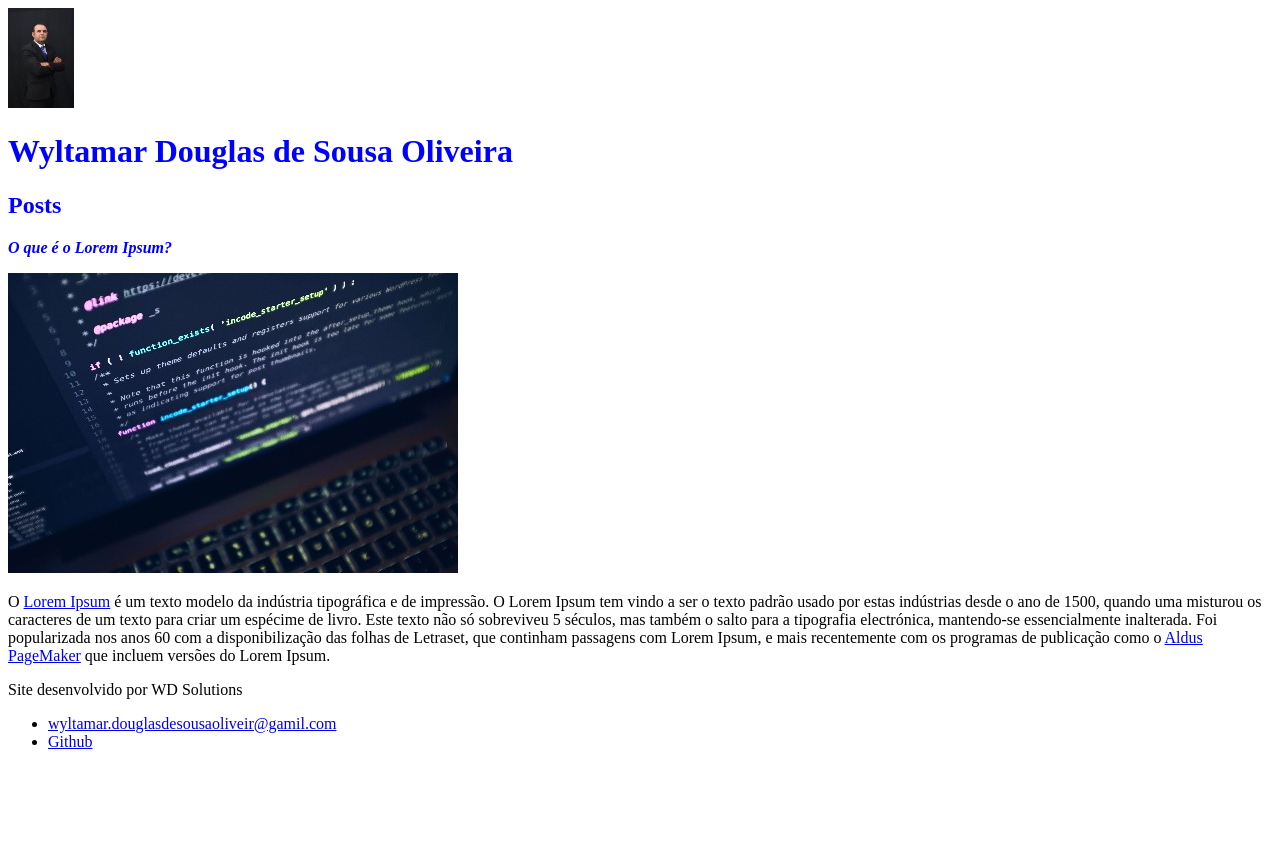
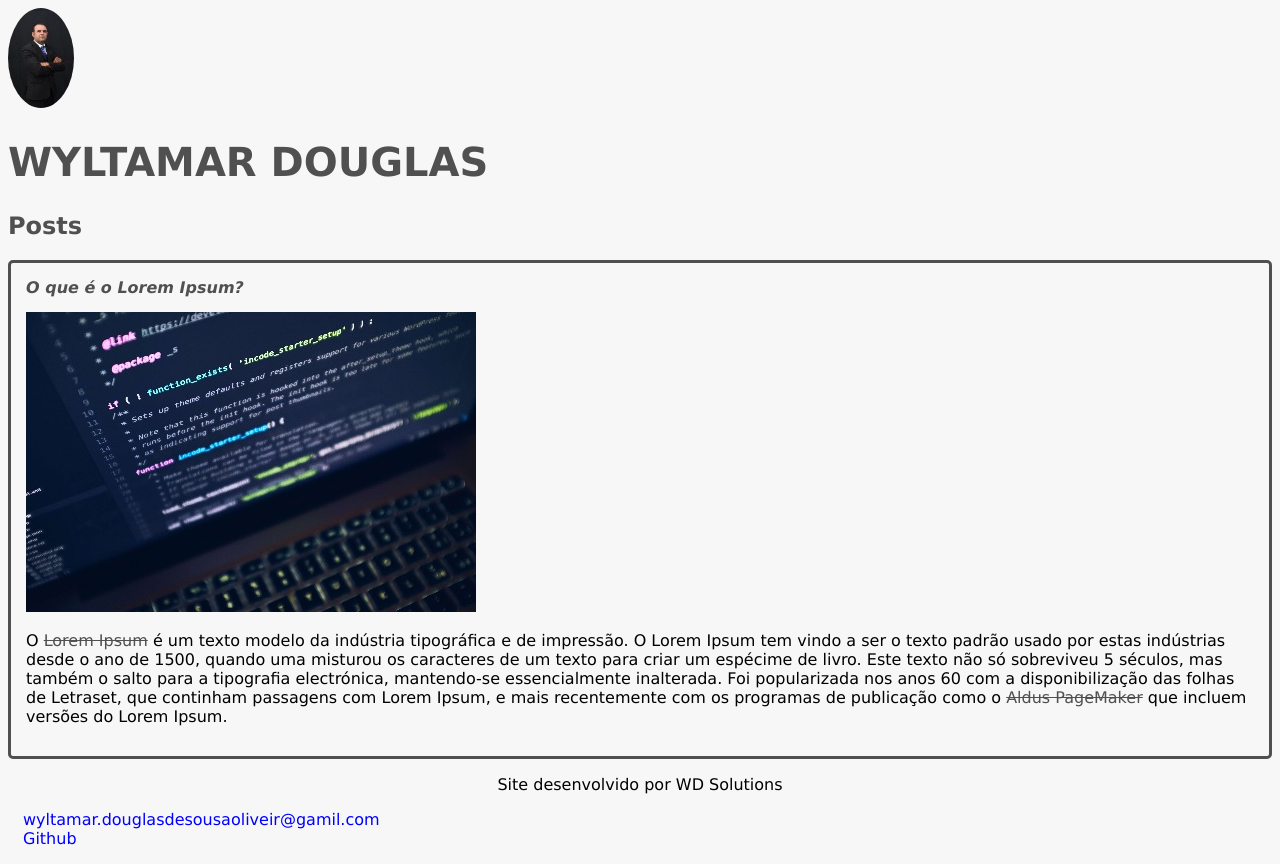
Before and after one commit to wyltamar/curso_basico_html5, a plain HTML site: page index.html in a window 1280 px wide. Before the commit the page ends 800 px from the top, so only its background shows below. Drawn offline with Linux system fonts and the light colour scheme.

Commit message:
Aula estilizando elementos, textos e lista

```diff
--- a/index.html
+++ b/index.html
@@ -1,13 +1,15 @@
 <!DOCTYPE html>
 <html>
+
 <head>
 	<meta charset="utf-8">
 	<title>Wyltamar Douglas</title>
 </head>
+
 <body>
 	<header>
-		<img src="wyltamar.jpg" alt="Foto de Wyltamar Douglas">
-		<h1 id="title">Wyltamar Douglas de Sousa Oliveira</h1>
+		<img src="wyltamar.jpg" alt="Foto de Wyltamar Douglas" class="photo">
+		<h1 id="title">Wyltamar Douglas</h1>
 		<link rel="stylesheet" href="style.css">
 	</header>
 	<section>
@@ -15,21 +17,28 @@
 			<h2 class="subtitle">Posts</h2>
 		</header>
 
-	<article>
+		<article class="post">
 			<header>
 				<h3 class="post-title">O que é o Lorem Ipsum?</h3>
-			<img src="htmlcode.jpg" alt="Imagem de editor de texto HTML">
+				<img src="htmlcode.jpg" alt="Imagem de editor de texto HTML" class="post_image">
 			</header>
-		<p>
-		O <a href="https://pt.lipsum.com/" target="_blank">Lorem Ipsum</a> é um texto modelo da indústria tipográfica e de impressão. O Lorem Ipsum tem vindo a ser o texto padrão usado por estas indústrias desde o ano de 1500, quando uma misturou os caracteres de um texto para criar um espécime de livro. Este texto não só sobreviveu 5 séculos, mas também o salto para a tipografia electrónica, mantendo-se essencialmente inalterada. Foi popularizada nos anos 60 com a disponibilização das folhas de Letraset, que continham passagens com Lorem Ipsum, e mais recentemente com os programas de publicação como o <a href="https://pt.wikipedia.org/wiki/Aldus" target="_blank">Aldus PageMaker</a> que incluem versões do Lorem Ipsum.
+			<p class="post_content">
+				O <a href="https://pt.lipsum.com/" target="_blank">Lorem Ipsum</a> é um texto modelo da indústria tipográfica e
+				de impressão. O Lorem Ipsum tem vindo a ser o texto padrão usado por estas indústrias desde o ano de 1500,
+				quando uma misturou os caracteres de um texto para criar um espécime de livro. Este texto não só sobreviveu 5
+				séculos, mas também o salto para a tipografia electrónica, mantendo-se essencialmente inalterada. Foi
+				popularizada nos anos 60 com a disponibilização das folhas de Letraset, que continham passagens com Lorem Ipsum,
+				e mais recentemente com os programas de publicação como o <a href="https://pt.wikipedia.org/wiki/Aldus"
+					target="_blank">Aldus PageMaker</a> que incluem versões do Lorem Ipsum.
 			</p>
 		</article>
 	</section>
 	<footer>
-	Site desenvolvido por WD Solutions
-	<ul>
+		<p class="text_footer">Site desenvolvido por WD Solutions</p>
+		<ul class="contacts_list">
 			<li>
-		<a href="mailto:wyltamar.douglasdesousaoliveir@gamil.com" target="_blank">wyltamar.douglasdesousaoliveir@gamil.com</a>
+				<a href="mailto:wyltamar.douglasdesousaoliveir@gamil.com"
+					target="_blank">wyltamar.douglasdesousaoliveir@gamil.com</a>
 			</li>
 			<li>
 				<a href="https://github.com/wyltamar" target="_blank">Github</a>
@@ -37,4 +46,5 @@
 		</ul>
 	</footer>
 </body>
+
 </html>
--- a/style.css
+++ b/style.css
@@ -1,8 +1,60 @@
-#title, .subtitle, .post-title{
-	color: blue;
+body {
+  background-color: #f7f7f7;
+  font-family: Verdana;
 }
 
-.post-title{
-	font-size: 16px;
-	font-style: italic;
+.photo {
+  border-radius: 50%;
 }
+.post {
+  background-color: #f7f7f7;
+  padding: 15px;
+  border: 3px solid #505050;
+  margin-bottom: 15px;
+  border-radius: 5px;
+}
+#title,
+.subtitle,
+.post-title {
+  color: #505050;
+}
+
+#title {
+  font-size: 40px;
+  text-transform: uppercase;
+}
+
+a {
+  text-decoration: line-through;
+  color: #505050;
+}
+
+.post-title {
+  font-size: 16px;
+  font-style: italic;
+  margin: 0;
+  margin-bottom: 15px;
+}
+
+.post_content {
+  margin: 0;
+  margin-bottom: 15px;
+}
+
+.post_image {
+  margin-bottom: 15px;
+}
+
+.contacts_list {
+  list-style-type: none;
+  padding-left: 15px;
+}
+
+.text_footer {
+  text-align: center;
+}
+
+.contacts_list li a {
+  color: blue;
+  text-decoration: none;
+}
```
Lines whose indentation alone changed are shown as unchanged.
